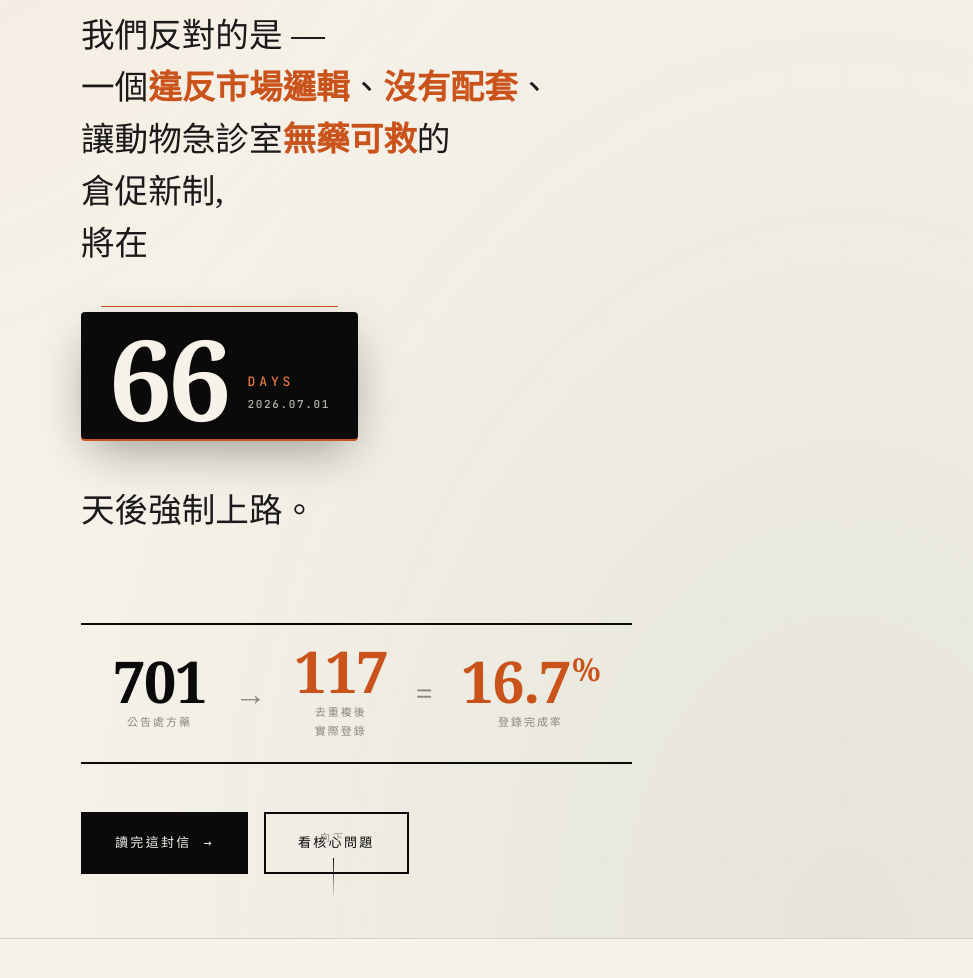
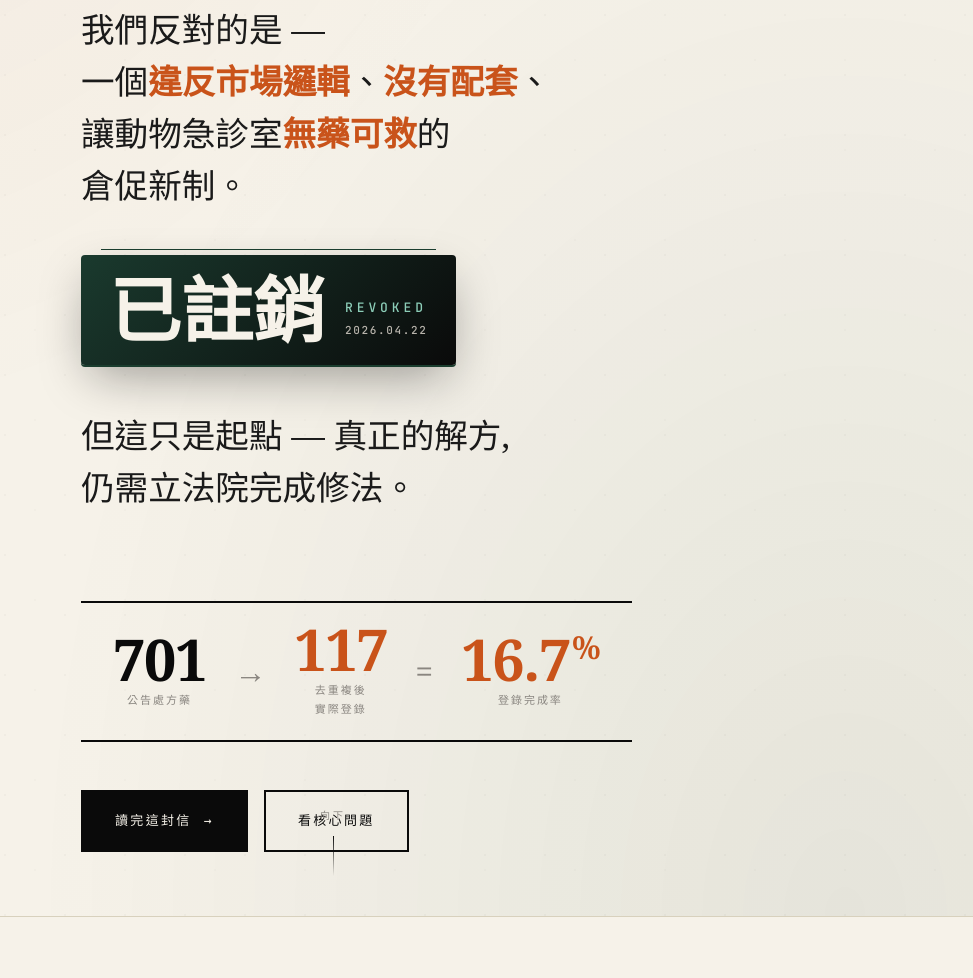
Before and after one commit to sensa-ai-tech/vetgov, a plain HTML site: page site/index.html in a window 1280 px wide. Shown: the part 910-1888 px from the top of the page, without its empty margins (307-1280 px from the left). Drawn offline with Linux system fonts and the light colour scheme.

Commit message:
fix: 倒數計時改為「已註銷」狀態 — 反映 4/22 註銷後的現況
- Hero 大型 ticker：倒數天數 → 「已註銷」+ 2026.04.22
- ticker 配色從 blood 紅 → moss 綠（標示問題已解除）
- Hero 文案調整：強調已註銷但需立法院修法完成
- 跑馬燈兩處：倒數天數 → 「4/22 已正式註銷」+「4/24 立院雙軌啟動修法」
- og:description 同步更新

Co-Authored-By: Claude Opus 4.6 (1M context) <noreply@anthropic.com>

```diff
--- a/site/index.html
+++ b/site/index.html
@@ -6,7 +6,7 @@
 <title>正視獸醫用藥的畸形法源 · vetgov.tw</title>
 <meta name="description" content="701 項藥品,去重複後只有 117 種完成登錄。我們不反對改革。我們反對的是一個違反市場邏輯、讓動物急診斷藥的倉促新制。請正視獸醫用藥的畸形法源,讓動物醫院成為合法購藥對象。">
 <meta property="og:title" content="正視獸醫用藥的畸形法源 · vetgov.tw">
-<meta property="og:description" content="701 項藥品 · 僅 117 種完成登錄 · 16.7% · 倒數中強制上路 · 來自第一線獸醫師的紀錄 · 核心問題 · 請正視畸形法源。">
+<meta property="og:description" content="701 項藥品 · 僅 117 種完成登錄 · 16.7% · 4/22 管理辦法已註銷 · 來自第一線獸醫師的紀錄 · 核心問題 · 請正視畸形法源。">
 <meta property="og:type" content="website">
 <meta property="og:url" content="https://vetgov.tw">
 <meta property="og:site_name" content="獸醫用藥權修法事件簿 · vetgov.tw">
@@ -34,7 +34,7 @@
      ═══════════════════════════════════════════════ -->
 <div class="marquee" aria-hidden="true">
   <div class="marquee__track">
-    <span>距離管理辦法強制上路倒數 <strong id="mq-days-1">—</strong> 天</span>
+    <span>管理辦法 4/22 已正式註銷 · 進入新辦法研議過渡期</span>
     <span aria-hidden="true">●</span>
     <span>701 項公告藥品 · 去重複後僅 117 種登錄 · 16.7%</span>
     <span aria-hidden="true">●</span>
@@ -46,7 +46,7 @@
     <span aria-hidden="true">●</span>
     <span>負面表列救命 · 正面表列殺生</span>
     <span aria-hidden="true">●</span>
-    <span>距離管理辦法強制上路倒數 <strong id="mq-days-2">—</strong> 天</span>
+    <span>立法院 4/24 雙軌啟動修法 · 邱慧洳動保法案 · 郭昱晴藥事法案</span>
     <span aria-hidden="true">●</span>
     <span>701 項公告藥品 · 去重複後僅 117 種登錄 · 16.7%</span>
     <span aria-hidden="true">●</span>
@@ -132,19 +132,18 @@
           我們反對的是 —<br>
           一個<em>違反市場邏輯</em>、<em>沒有配套</em>、<br>
           讓動物急診室<em>無藥可救</em>的<br>
-          倉促新制,<br>
-          將在
+          倉促新制。
         </p>
 
-        <div class="hero__ticker">
-          <div class="hero__ticker-num" id="cd-days">—</div>
+        <div class="hero__ticker hero__ticker--revoked">
+          <div class="hero__ticker-num">已註銷</div>
           <div class="hero__ticker-meta">
-            <div class="hero__ticker-unit">DAYS</div>
-            <div class="hero__ticker-target">2026.07.01</div>
+            <div class="hero__ticker-unit">REVOKED</div>
+            <div class="hero__ticker-target">2026.04.22</div>
           </div>
         </div>
 
-        <p>天後強制上路。</p>
+        <p>但這只是起點 — 真正的解方,<br>仍需立法院完成修法。</p>
       </div>
 
       <div class="hero__stats-mini">
--- a/site/style.css
+++ b/site/style.css
@@ -498,6 +498,22 @@ strong { font-weight: 700; color: var(--ink); }
   color: var(--mist-soft);
   margin-top: 4px;
 }
+
+/* Revoked variant: 已註銷狀態 */
+.hero__ticker--revoked {
+  background: linear-gradient(135deg, #1a3a2e, var(--ink));
+  box-shadow:
+    0 2px 0 var(--moss, #4a8c5e),
+    0 18px 50px -10px rgba(10,10,10,0.4);
+}
+.hero__ticker--revoked::before { background: var(--moss, #4a8c5e); }
+.hero__ticker--revoked .hero__ticker-num {
+  font-size: clamp(2.8rem, 1.8rem + 3.5vw, 4.5rem);
+  letter-spacing: 0;
+  line-height: 1;
+  padding-bottom: 6px;
+}
+.hero__ticker--revoked .hero__ticker-unit { color: #8ccdb8; }
 
 /* Hero mini-stats: 701 → 144 = 20.5% */
 .hero__stats-mini {
```
